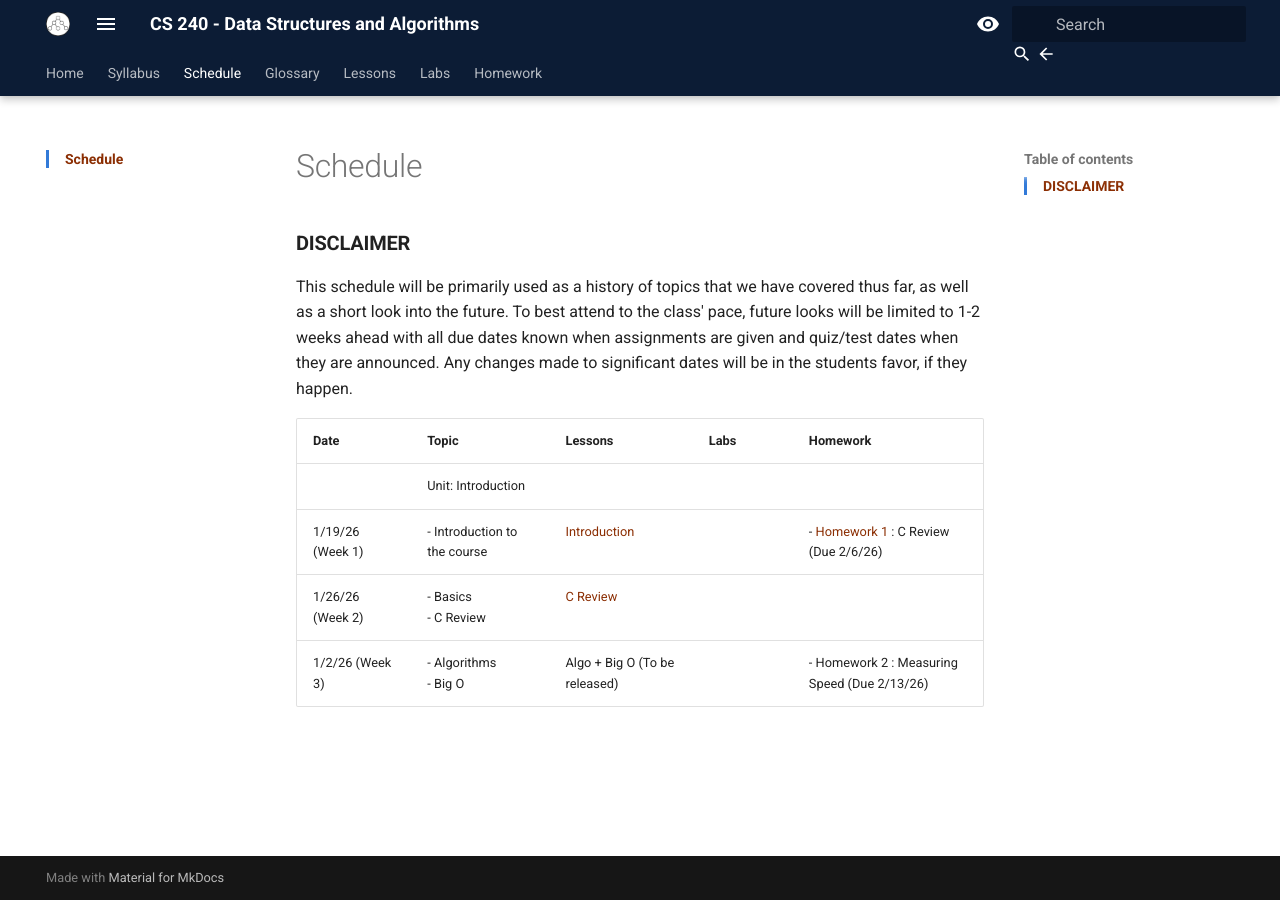
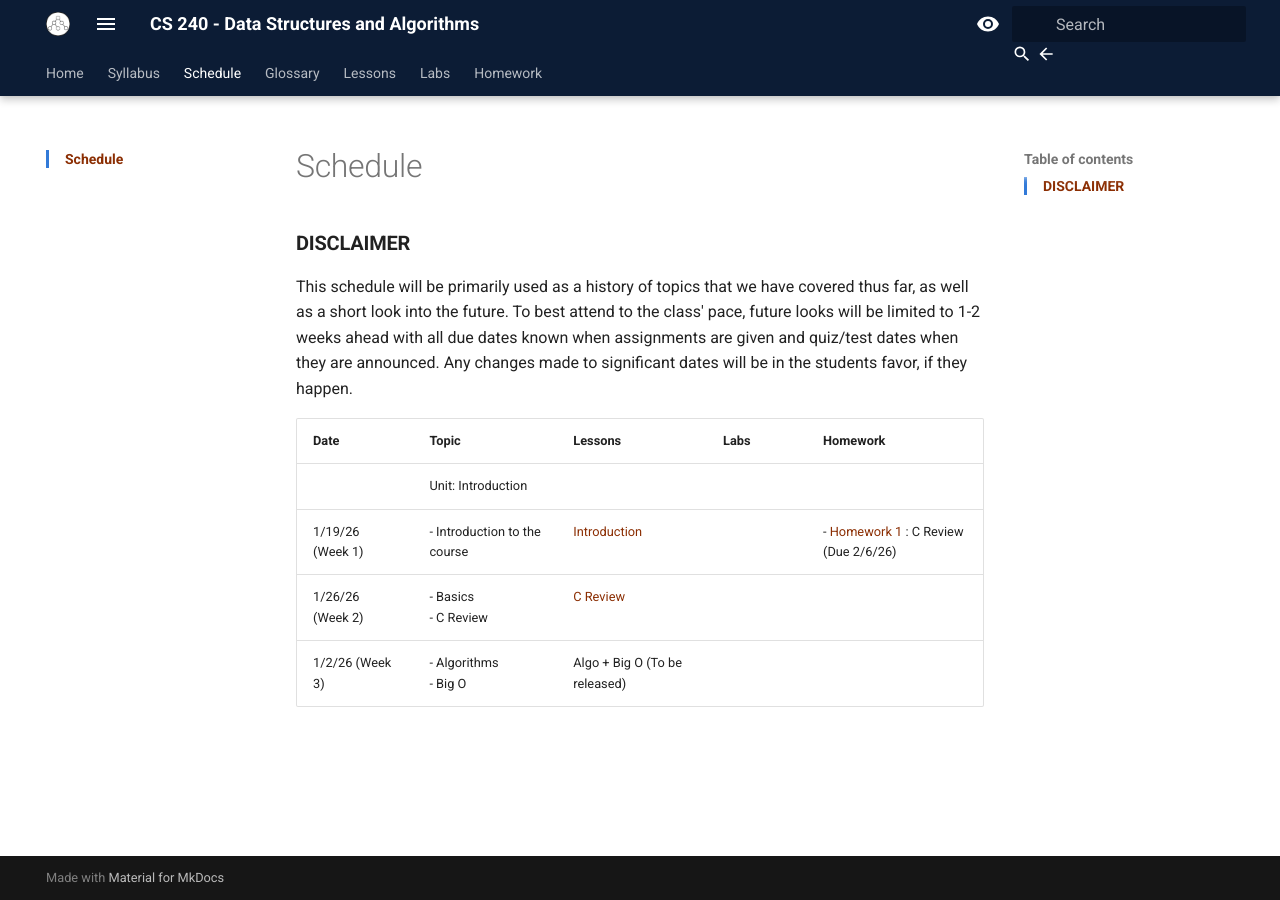
Before and after one commit to szwakoj/CS240, an MkDocs documentation site: the page built from docs/schedule.md, in a window 1280 px wide. Built offline with MkDocs 1.6.1 and Material for MkDocs 9.7.7, drawn with Linux system fonts in a browser that asks for light colours.

Commit message:
Updated schedule

```diff
--- a/docs/schedule.md
+++ b/docs/schedule.md
@@ -6,4 +6,4 @@ This schedule will be primarily used as a history of topics that we have covered
 |                  | Unit: Introduction           |                                           |      |                                                                |
 | 1/19/26 (Week 1) | - Introduction to the course | [Introduction](lessons/1_introduction.md) |      | - [Homework 1](homework/1_c_review.md) : C Review (Due 2/6/26) |
 | 1/26/26 (Week 2) | - Basics<br>- C Review       | [C Review](lessons/2_reviewing_c.md)      |      |                                                                |
-| 1/2/26 (Week 3)  | - Algorithms<br>- Big O      | Algo + Big O (To be released)             |      | - Homework 2 : Measuring Speed (Due 2/13/26)                   |
+| 1/2/26 (Week 3)  | - Algorithms<br>- Big O      | Algo + Big O (To be released)             |      |                                                                |
```
